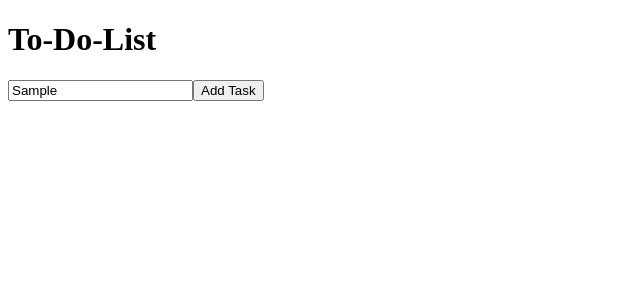
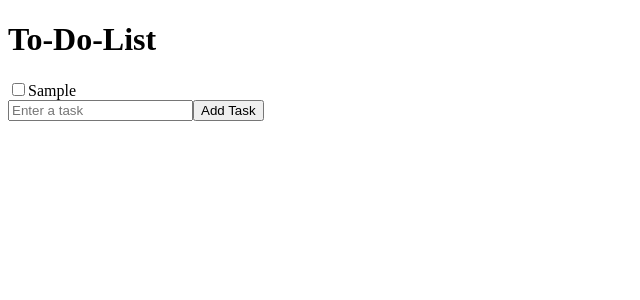
Before and after one commit to rusualin0031/to-do-list, a React (Vite) app: page / in a window 1280 px wide. Both pictures are taken after typing "Sample" into the empty fields and a click on the button "Add Task". Shown: the top 300 px of the page, without its empty margins (0-640 px from the left). Built offline with nearby package versions, Linux system fonts and the light colour scheme.

Commit message:
show tasks list

```diff
--- a/src/ToDoList.jsx
+++ b/src/ToDoList.jsx
@@ -1,28 +1,23 @@
-import React, { useState } from "react";
+import { useState } from "react";
 
 function ToDoList() {
+    const [input, setInput] = useState("");
+    const [tasks, setTasks] = useState([]);
+    // const [newTask, setNewTask] = useState("");
 
-    const [tasks, setTask] = useState([]);
-    const [newTask, setNewTask] = useState("");
-
-    function handleInputChange(event) {
-        setNewTask(event.target.value);
+    const handleInputChange = (event) => {
+        setInput(event.target.value);
     }
 
-    function addTask() {
-
+    const handleKeyUp = (event) => {
+        if (event.key === "Enter") {
+            handleSubmit();
+        }
     }
 
-    function deleteTask(index) {
-
-    }
-
-    function moveTaskUp(index) {
-
-    }
-
-    function moveTaskDown(index) {
-
+    const handleSubmit = () => {
+        setTasks([...tasks, input]);
+        setInput("");
     }
 
     return(
@@ -31,13 +26,22 @@ function ToDoList() {
                 <h1>To-Do-List</h1>
             </div>
 
+            {tasks.map((task, index) => (
+                <div key={index}>
+                    <input type="checkbox" />
+                    <span>{task}</span>
+                </div>
+            ))}
+
             <div>
-                <input type="text"
+                <input
+                    type="text"
                     placeholder="Enter a task"
-                    value={newTask}
+                    value={input}
                     onChange={handleInputChange}
+                    onKeyUp={handleKeyUp}
                 />
-                <button className="add-buton">
+                <button className="add-buton" onClick={handleSubmit}>
                     Add Task
                 </button>
             </div>
```
